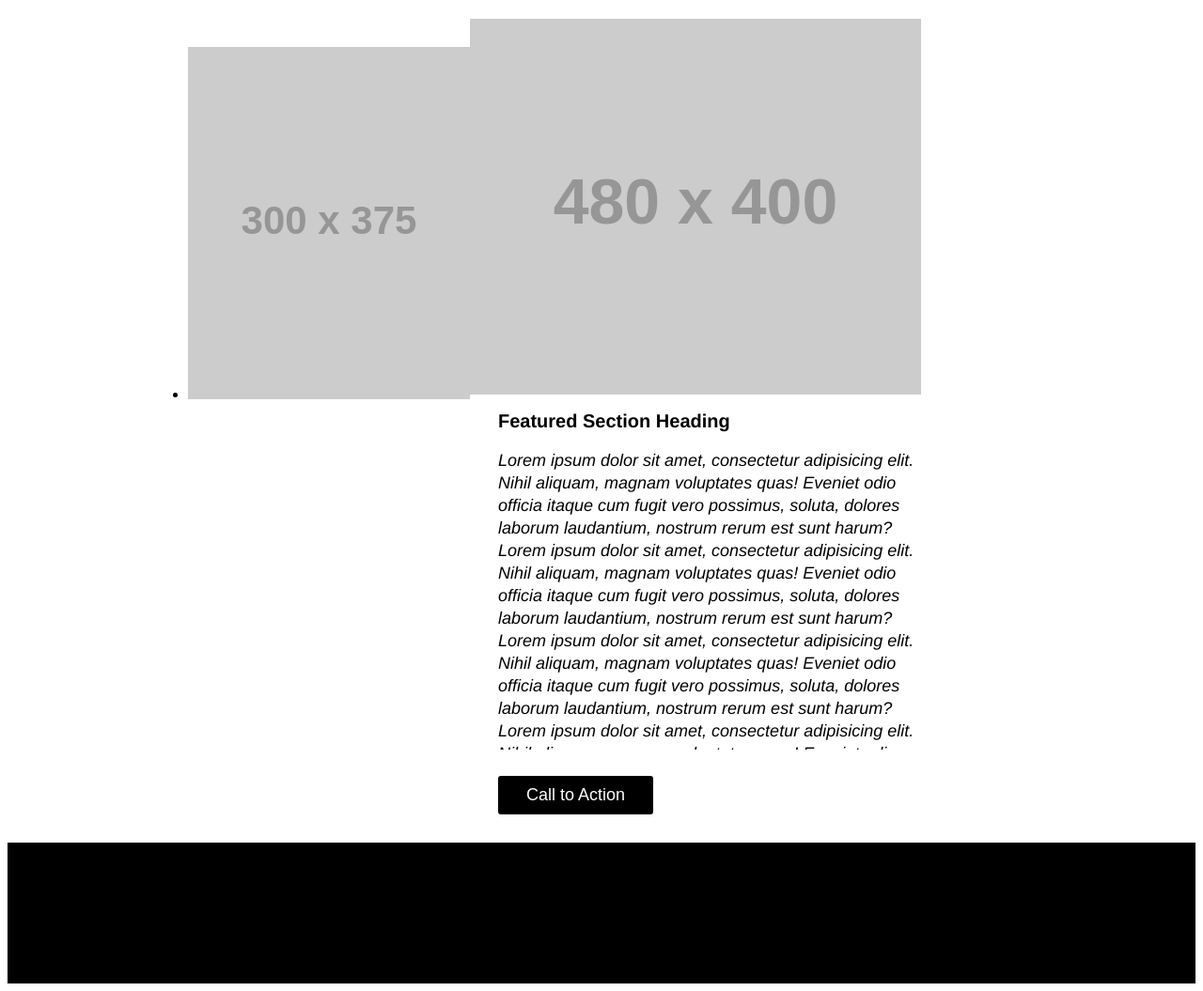
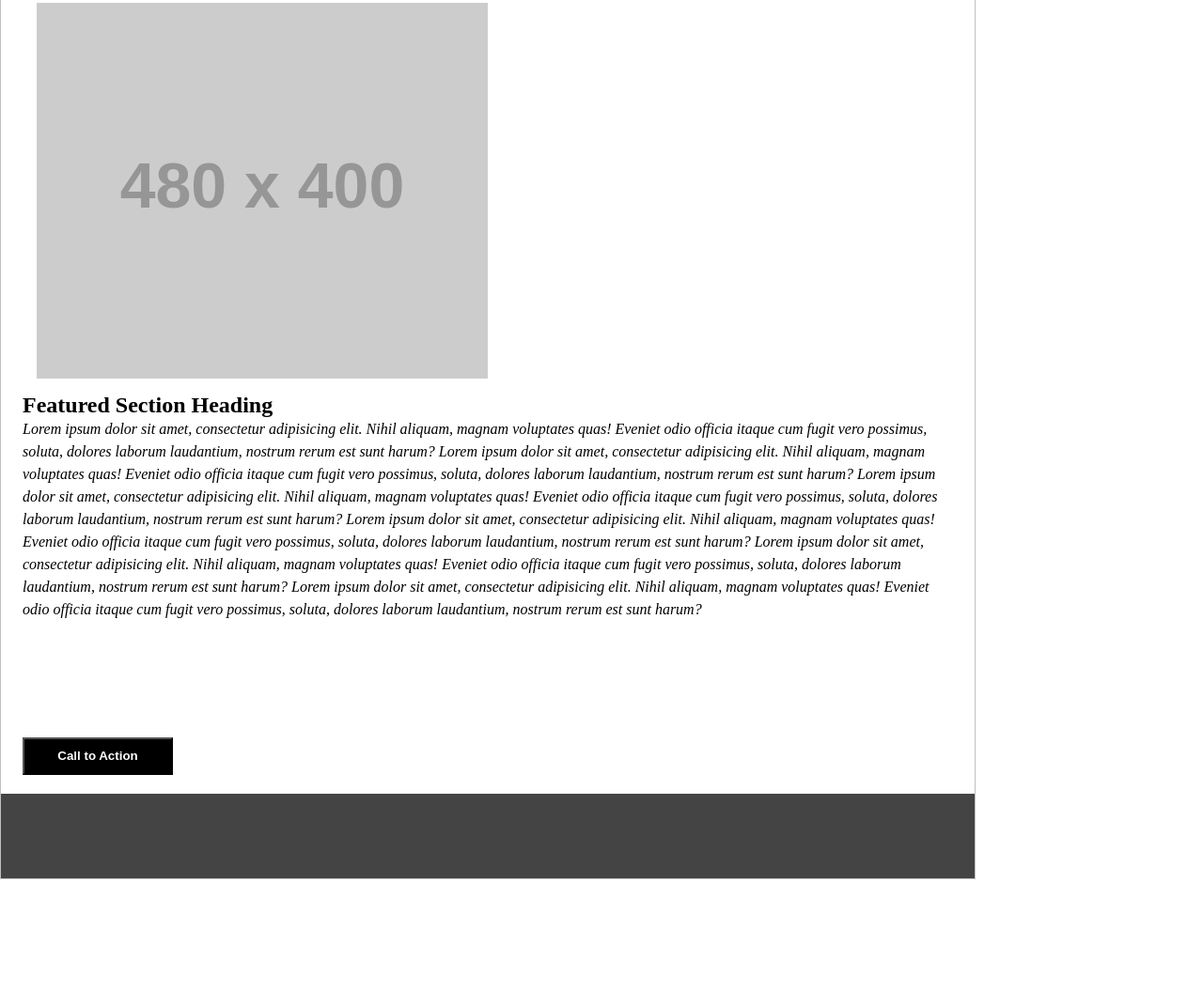
Before and after one commit to Casey0Kane/Wireframe-excersise, a plain HTML site: page index.html in a window 1280 px wide. Shown: the part 1023-2078 px from the top of the page at 94% size. After the commit the page ends 1959 px from the top, so only its background shows below. Drawn offline with Linux system fonts and the light colour scheme; placeholder pictures from the web are drawn by us.

Commit message:
fixing wireframe

```diff
--- a/style.css
+++ b/style.css
@@ -1,92 +1,62 @@
-
-body {
-  font-family: helvetica;
+*{
+  margin: 0;
+  padding: 0;
+}
+main li, section, header li, header, footer{
+  display: inline-block;
+}
+body{
+  max-width: 1036px;
+  border: 1px solid silver;
+}
+header, footer{
+  width: 100%;
+  background-color: #444444;
+  color: #858585;
+}
+header img{
+  margin: 10px;
+}
+header nav{
+   float: right;
+   width: 75%;
+   margin: 20px 20px 0 0;
+}
+header li{
+  margin: 2% 12% 2% 0;
+  font-weight: bold;
+}
+main{
+  margin: 10px 23px;
+}
+main ul{
+  display: table;
+}
+main img{
+  margin: 15px;
+}
+section article{
+  width: 450px;
+  float: right;
+  margin: 15px;
+  height: 400px;
+}
+section p{
+  height: 340px;
+  overflow-y: scroll;
+  overflow-x: hidden;
+  line-height: 1.5em;
+  font-style: italic;
 }
 
-a {
-  text-decoration: none;
-  color: #888;
+button{
+  background-color: #000000;
+  height: 40px;
+  width: 160px;
+  color: #ffffff;
+  font-weight: bold;
 }
-
-header {
-  background: #444;
-  height: 100px;
+footer{
+  margin-top: 10px;
+  height: 90px;
 }
-
-.inner {
-  width: 960px;
-  margin: 0 auto;
-}
-
-header img {
-  float: left;
-  margin-top: 15px;
-  margin-right: 30px;
-}
-
-header ul li {
-  display: inline-block;
-  margin-top: 40px;
-  margin-right: 75px;
-}
-
-main {
-  width: 960px;
-  margin: 30px auto;
-}
-
-.sub_banners li {
-  float: left;
-  margin: 30px 30px 30px 0;
-}
-
-.sub_banners li:last-child {
-  margin-right: 0px;
-}
-
-.featured_section img {
-  float: left;
-  width: 50%;
-}
-
-.right {
-  width: calc(50% - 30px);
-  float: left;
-  padding-left: 30px;
-  margin-bottom: 30px;
-}
-
-h2 {
-  font-size: 20px;
-  margin-bottom: 5px;
-}
-
-.right p {
-  height: 320px;
-  overflow: auto;
-  font-size: 18px;
-  font-style: italic;
-  line-height: 24px;
-}
-
-button {
-  border: none;
-  padding: 10px 30px;
-  background: #000;
-  color: #fff;
-  border-radius: 3px;
-  font-size: 18px;
-  margin-top: 10px;
-  transition: 300ms all;
-  cursor: pointer;
-}
-
-button:hover {
-  background: green;
-}
-
-footer {
-  clear: both;
-  background: black;
-  height: 150px;
-}
```
